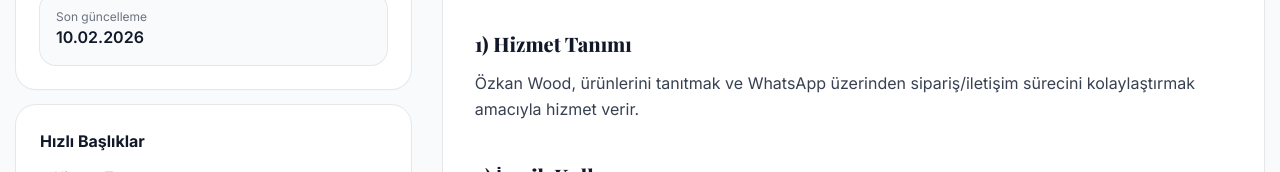
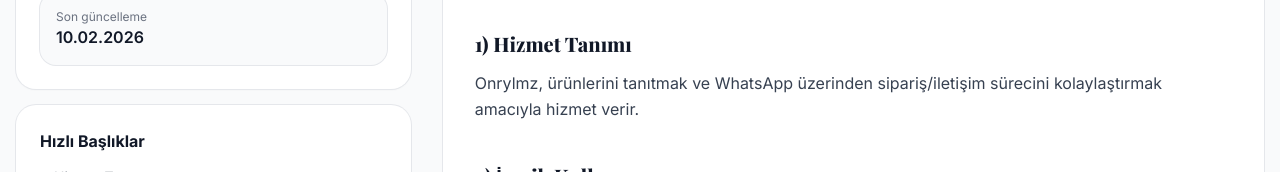
Before and after one commit to Mebalci/fzd-global, a Next.js app: page /kullanim-sartlari in a window 1280 px wide. Shown: the part 377-549 px from the top of the page. Built offline with nearby package versions, Linux system fonts and the light colour scheme.

Commit message:
Update Terms.jsx

```diff
--- a/src/views/Terms.jsx
+++ b/src/views/Terms.jsx
@@ -93,7 +93,7 @@
                 <section id="hizmet" className="scroll-mt-28">
                   <h2 className="text-xl font-extrabold text-gray-900 mb-3">1) Hizmet Tanımı</h2>
                   <p className="text-gray-700 leading-relaxed">
-                    Özkan Wood, ürünlerini tanıtmak ve WhatsApp üzerinden sipariş/iletişim sürecini kolaylaştırmak amacıyla hizmet verir.
+                    Onrylmz, ürünlerini tanıtmak ve WhatsApp üzerinden sipariş/iletişim sürecini kolaylaştırmak amacıyla hizmet verir.
                   </p>
                 </section>
 
```
